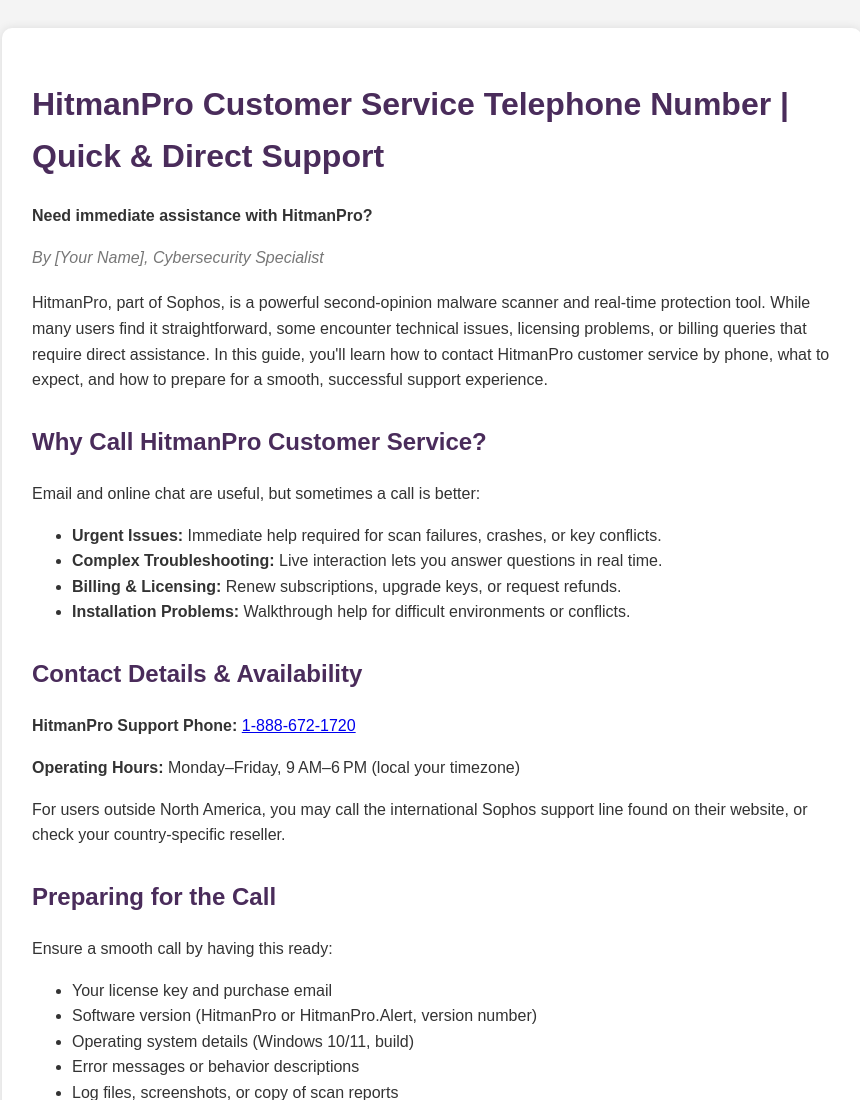
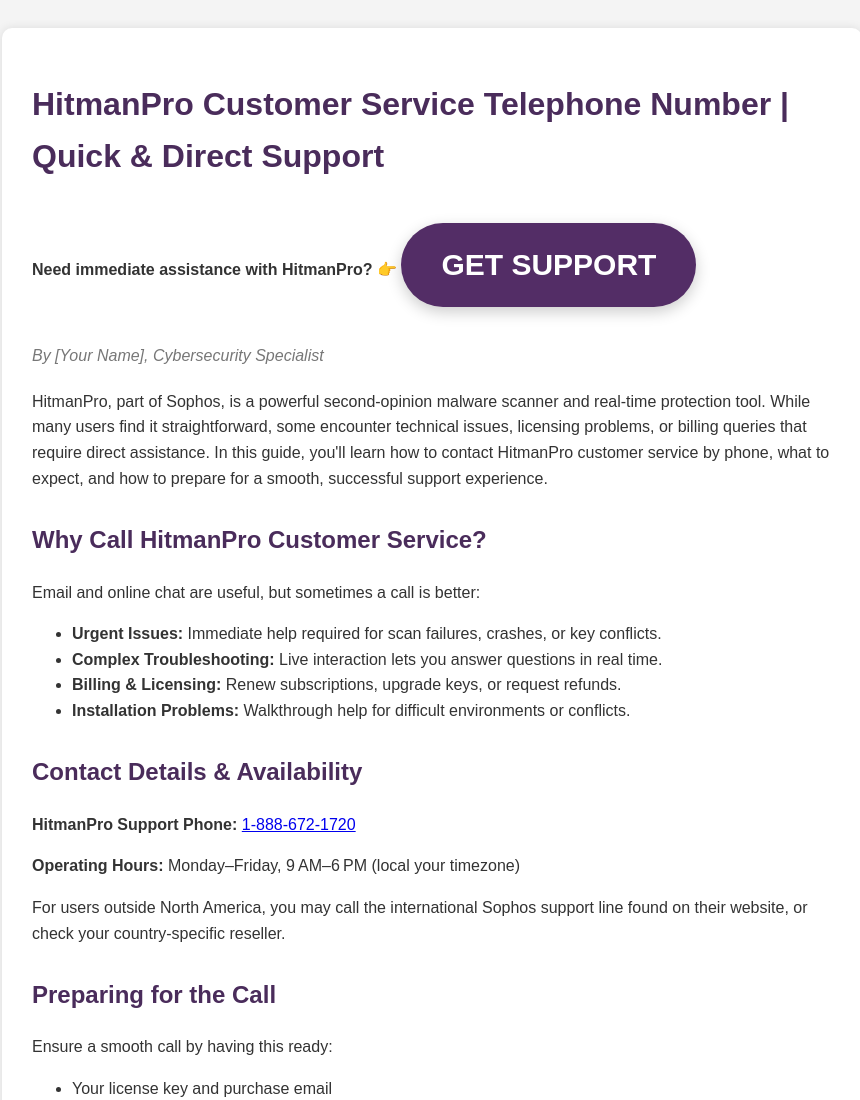
Before and after one commit to Alleneeeee/hitmanpro-customer-service-telephone-number, a plain HTML site: page index.html in a window 1280 px wide. Shown: the top 1100 px of the page, without its empty margins (208-1068 px from the left). Drawn offline with Linux system fonts and the light colour scheme.

Commit message:
Update index.html

```diff
--- a/index.html
+++ b/index.html
@@ -66,7 +66,7 @@
   <div class="container">
     <h1>HitmanPro Customer Service Telephone Number | Quick & Direct Support</h1>
 
-    <p><strong>Need immediate assistance with HitmanPro?</strong>
+    <p><strong>Need immediate assistance with HitmanPro?</strong> 👉 <a class="cta-button" href="https://getchatsupport.live/">GET SUPPORT</a></p>
 
     <div class="section">
       <p class="author">By [Your Name], Cybersecurity Specialist</p>
```
